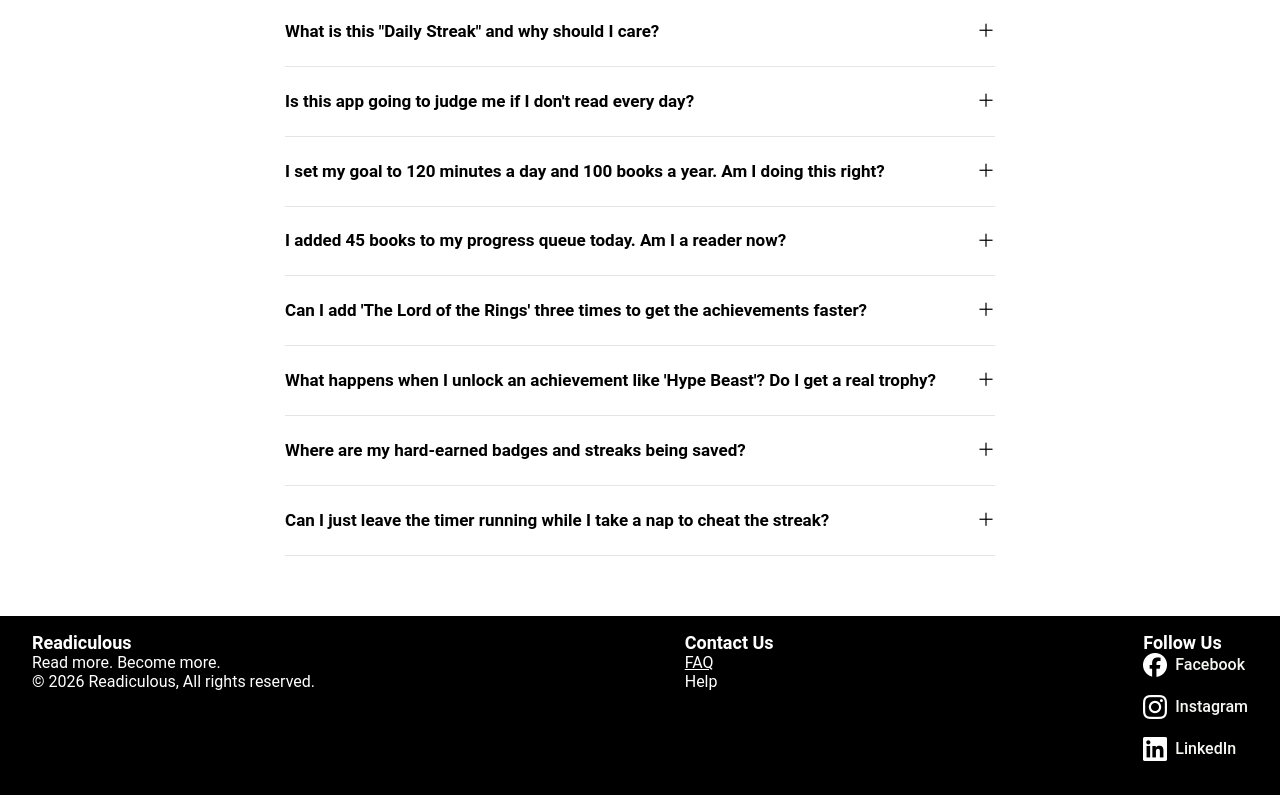
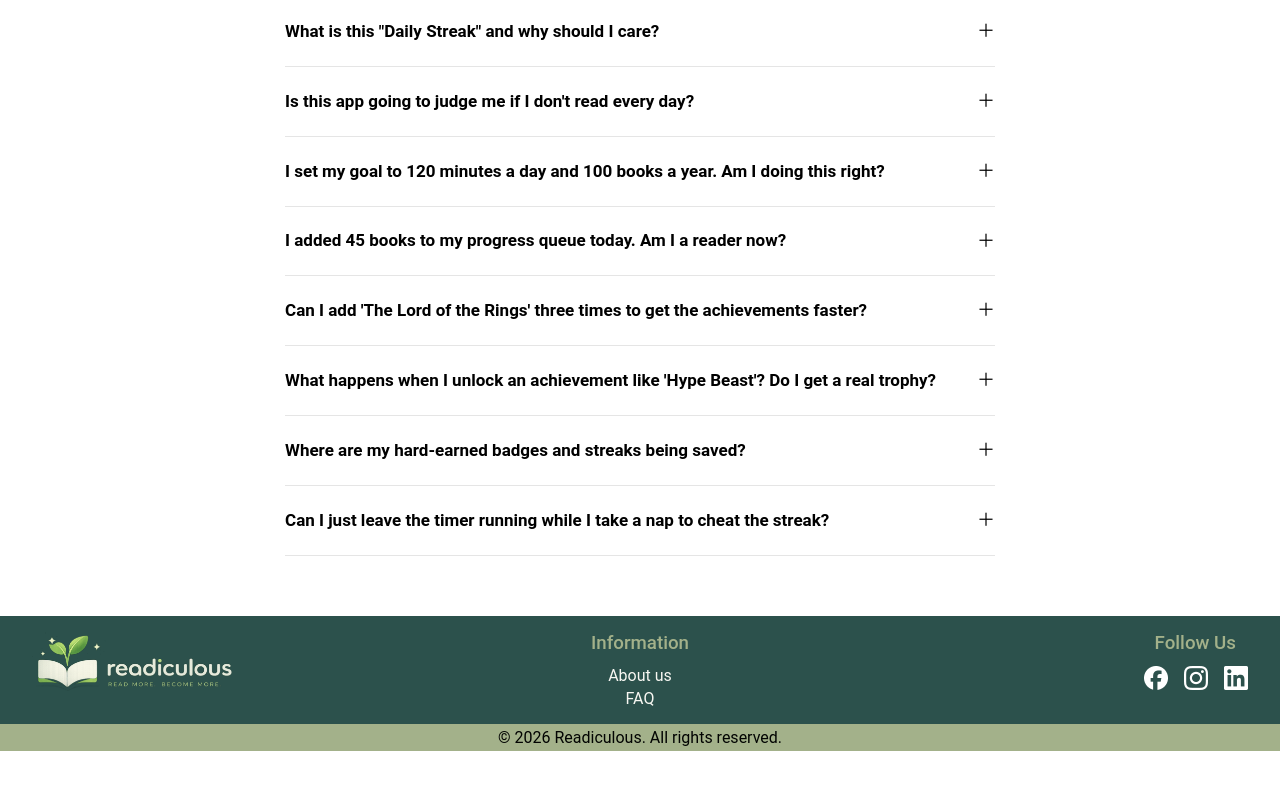
Before and after one commit to mervekindan/readiculous, a React (Vite) app in the folder app/: page /about in a window 1280 px wide. Shown: the part 695-1495 px from the top of the page. After the commit the page ends 1446 px from the top, so only its background shows below. Built offline with nearby package versions, Linux system fonts and the light colour scheme; no server answers.

Commit message:
footer styles

```diff
--- a/app/src/components/Footer/Footer.css
+++ b/app/src/components/Footer/Footer.css
@@ -1,22 +1,70 @@
 .footer {
-    background-color: black;
-    color: white;
-    padding: 16px 32px;
-    display: flex;
-    justify-content: space-between;
+  background-color: var(--secondary-500);
+  color: var(--background-color);
+  padding: 1rem 2rem;
+  display: flex;
+  justify-content: space-between;
+}
+
+.footer > div {
+  flex: 1;
+}
+
+.footer-logo {
+  transition: all 0.2s ease;
+}
+
+.footer-logo:hover {
+  scale: 1.1;
 }
 
 .footer h3 {
-    font-size: large;
+  color: var(--primary-500);
+  font-weight: 500;
+  margin-bottom: 0.5rem;
 }
 
 .footer-main {
-    display: grid;
-    grid-template-columns: repeat(3, 1fr);
-    gap: 40px;
+  display: grid;
+  grid-template-columns: repeat(3, 1fr);
+  gap: 4rem;
+}
+
+.contact-us,
+.footer-links {
+  display: flex;
+  flex-direction: column;
+  justify-content: center;
+  align-items: center;
+  gap: 0.25rem;
+}
+
+.footer-links {
+  align-items: flex-end;
+}
+
+.footer-link {
+  transition: all 0.2s ease;
+}
+
+.footer-link:hover {
+  scale: 1.1;
+  color: var(--primary-500);
+}
+
+.follow-us-title {
+  margin-right: 0.75rem;
 }
 
 .footer-list {
-    padding: 0;
-    margin: 0;
+  display: flex;
+  gap: 1rem;
+  width: auto;
 }
+
+.copyright {
+  background-color: var(--primary-500);
+  text-align: center;
+  color: var(--text-color);
+  padding: 0.25rem;
+}
--- a/app/src/components/Footer/Footer.jsx
+++ b/app/src/components/Footer/Footer.jsx
@@ -1,42 +1,47 @@
 import { Link } from "react-router-dom";
 import { SocialMediaItem } from "../SocialMediaItem/SocialMediaItem";
 import "./Footer.css";
+import logo from "../../assets/readiculous2.png";
 
 export function Footer() {
   return (
+    <>
       <footer className="footer">
         <div className="footer-description">
-        <h3>Readiculous</h3>
-        <p>Read more. Become more.</p>
-        <p>&copy; 2026 Readiculous, All rights reserved.</p>
+          <Link to="/" className="link">
+            <img
+              src={logo}
+              alt="Readiculous logo"
+              className="logo footer-logo"
+            />
+          </Link>
         </div>
         <div className="contact-us">
-        <h3>Contact Us</h3>
-        <Link to="/about" className="footer-faq-link">
+          <h3>Information</h3>
+          <p>About us</p>
+          <Link to="/about" className="footer-link">
             FAQ
           </Link>
-        <p>Help</p>
         </div>
         <div className="footer-links">
-        <h3>Follow Us</h3>
+          <h3 className="follow-us-title">Follow Us</h3>
           <ul className="footer-list">
             <SocialMediaItem
               url="https://facebook.com"
-            title="Facebook"
               icon="/socialmedia/Facebook.png"
             />
             <SocialMediaItem
               url="https://instagram.com"
-            title="Instagram"
               icon="/socialmedia/Instagram.png"
             />
             <SocialMediaItem
               url="https://linkedin.com"
-            title="LinkedIn"
               icon="/socialmedia/LinkedIn.png"
             />
           </ul>
         </div>
       </footer>
+      <p className="copyright">&copy; 2026 Readiculous. All rights reserved.</p>
+    </>
   );
 }
--- a/app/src/components/SocialMediaItem/SocialMediaItem.css
+++ b/app/src/components/SocialMediaItem/SocialMediaItem.css
@@ -1,11 +1,11 @@
 .item {
   list-style: none;
-    margin-bottom: 16px;
+  transition: all 0.2s ease;
 }
 
 .item:hover {
   cursor: pointer;
-    text-decoration: underline;
+  scale: 1.1;
 }
 
 .link {
--- a/app/src/main.css
+++ b/app/src/main.css
@@ -12,10 +12,6 @@ body,
 *::after,
 *::before {
   box-sizing: border-box;
-}
-
-body {
-  margin: 0;
 }
 
 h1,
@@ -34,6 +30,7 @@ li {
 
 a {
   color: inherit;
+  text-decoration: none;
 }
 
 button,
@@ -61,6 +58,18 @@ ol {
   --text-color: #020402;
 }
 
+.layout {
+  display: flex;
+  flex-direction: column;
+  min-height: 100vh;
+  width: 100%;
+}
+
 main {
   width: 100%;
+  flex-grow: 1;
 }
+
+footer {
+  flex-shrink: 0;
+}
```
Also changed, not shown: app/src/components/SocialMediaItem/SocialMediaItem.jsx (indentation only). Lines whose indentation alone changed are shown as unchanged.
